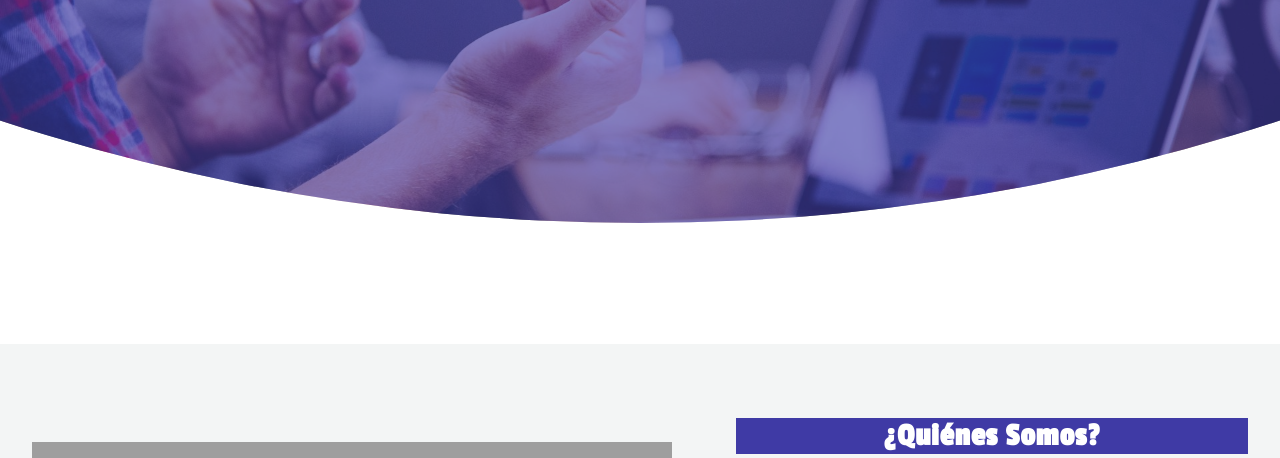
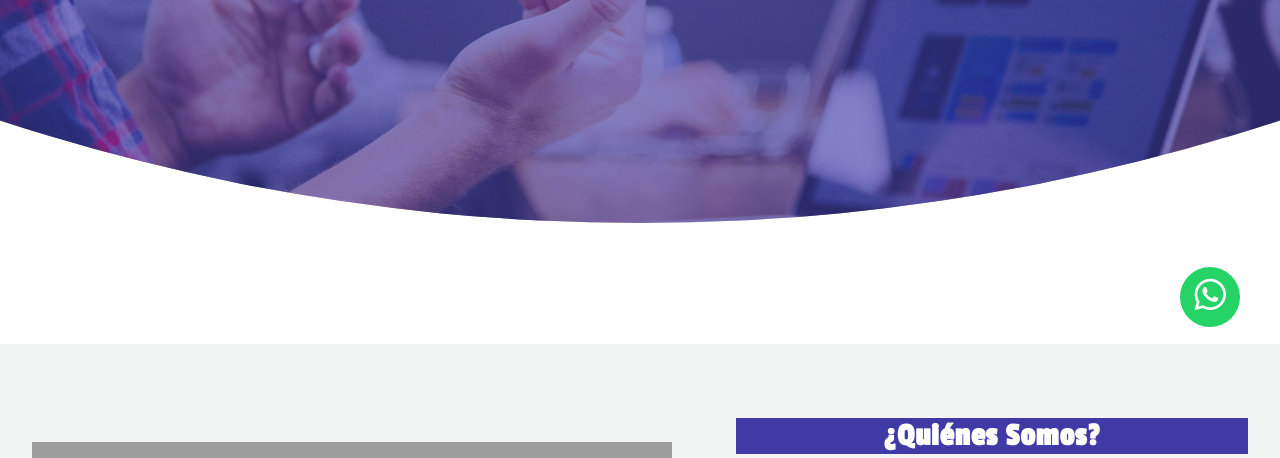
Before and after one commit to Fromero564/FEVIER-TECH, a PHP site: page / in a window 1280 px wide. Shown: the part 433-891 px from the top of the page. Run offline with PHP 8.4, Linux system fonts and the light colour scheme; grey boxes are pictures that could not be loaded.

Commit message:
Se agrega boton de wssp

```diff
--- a/css/style.css
+++ b/css/style.css
@@ -178,3 +178,22 @@
     color: rgba(255, 255, 255, 1);
     background-color: transparent;
   }
+/*boton wssp*/
+.whatsapp {
+    position:fixed;
+    width:60px;
+    height:60px;
+    bottom:40px;
+    right:40px;
+    background-color:#25d366;
+    color:#FFF;
+    border-radius:50px;
+    text-align:center;
+    font-size:30px;
+    z-index:100;
+  }
+
+  .whatsapp i {
+    margin-top:13px;
+    scale: 1.2;
+  }
--- a/index.html
+++ b/index.html
@@ -10,6 +10,13 @@
       href="https://fonts.googleapis.com/css2?family=Montserrat:wght@200;400&family=Passion+One&display=swap"
       rel="stylesheet"
     />
+    <link
+    rel="stylesheet"
+    href="https://cdnjs.cloudflare.com/ajax/libs/font-awesome/6.4.0/css/all.min.css"
+    integrity="sha512-iecdLmaskl7CVkqkXNQ/ZH/XLlvWZOJyj7Yy7tcenmpD1ypASozpmT/E0iPtmFIB46ZmdtAc9eNBvH0H/ZpiBw=="
+    crossorigin="anonymous"
+    referrerpolicy="no-referrer"
+  />
     <!--CSS PROPIO-->
     <link rel="stylesheet" href="css/normalize.css" />
     <link rel="stylesheet" href="css/style.css" />
@@ -17,6 +24,8 @@
   </head>
 
   <body>
+    <a href="https://wa.me/?text=Hola!%20Gracias%20por%20contactarnos,%20¿En%20qué%20podemos%20ayudarte?!" class="whatsapp" target="_blank"><i class="fa-brands fa-whatsapp"></i>
+    </a>
     <header>
       <nav class="menu">
         <img
```
Also changed, not shown: wireframe.jpg (deleted).
